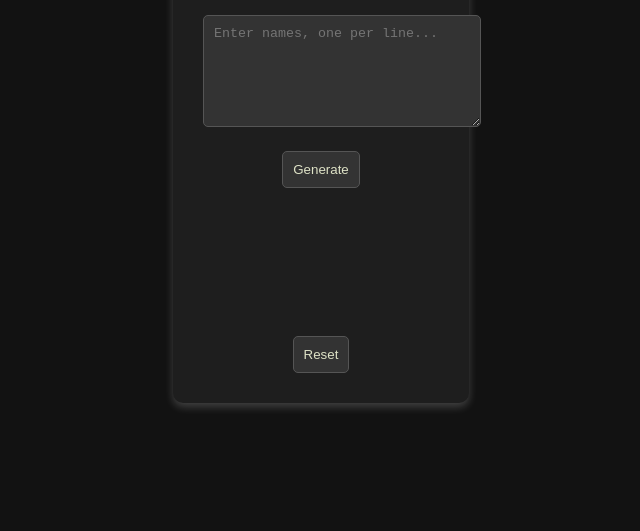
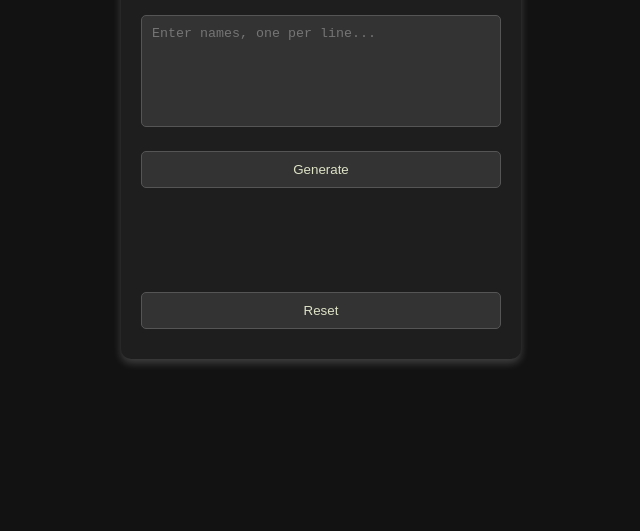
Before and after one commit to charlesaurus/247LuckyDraw, a plain HTML site: page index.html in a window 1280 px wide. Shown: the part 269-800 px from the top of the page, without its empty margins (319-959 px from the left). Drawn offline with Linux system fonts and the light colour scheme; a web font is replaced by a local one.

Commit message:
Update index.html

```diff
--- a/index.html
+++ b/index.html
@@ -14,12 +14,14 @@
             color: #DEE2C6;
         }
         .container {
-            margin-top: 50px;
+            margin: 50px auto; /* Centered horizontally */
+            width: 400px; /* Fixed width for the container */
             background: #1e1e1e;
             padding: 20px;
             border-radius: 10px;
             box-shadow: 0 4px 8px rgba(255, 255, 255, 0.2);
             display: inline-block;
+            box-sizing: border-box; /* Ensures padding doesn't affect width */
         }
         .logo {
             text-transform: uppercase;
@@ -34,21 +36,28 @@
             font-size: 2em;
         }
         textarea, button {
+            width: 100%; /* Full width of the container */
+            box-sizing: border-box; /* Ensures padding doesn't affect width */
             padding: 10px;
-            margin: 10px;
+            margin: 10px 0; /* Vertical margin only */
             border-radius: 5px;
             border: 1px solid #555;
             background-color: #333;
             color: #DEE2C6;
+            resize: none; /* Disable resizing of the textarea */
         }
         #bibName {
-            font-size: 8em; /* Increased font size for rolling animation */
+            font-size: 4em; /* Adjusted font size to fit within the fixed width */
             margin-top: 20px;
             font-weight: bold;
+            overflow: hidden; /* Prevents overflow if the name is too long */
+            white-space: nowrap; /* Keeps the name on a single line */
+            text-overflow: ellipsis; /* Adds "..." if the name overflows */
         }
         #removedList {
             margin-top: 20px;
             color: red;
+            word-wrap: break-word; /* Breaks long words to fit within the container */
         }
     </style>
 </head>
@@ -59,7 +68,7 @@
             <div class="bottom">RUN CLUB</div>
         </div>
         <h2>Lucky Draw Generator</h2>
-        <textarea id="nameList" placeholder="Enter names, one per line..." rows="6" style="width: 100%;"></textarea><br>
+        <textarea id="nameList" placeholder="Enter names, one per line..." rows="6"></textarea><br>
         <button onclick="generateName()" id="generateBtn">Generate</button>
         <p id="bibName"></p>
         <button onclick="keepName()" style="display: none;" id="keepBtn">Keep</button>
```
